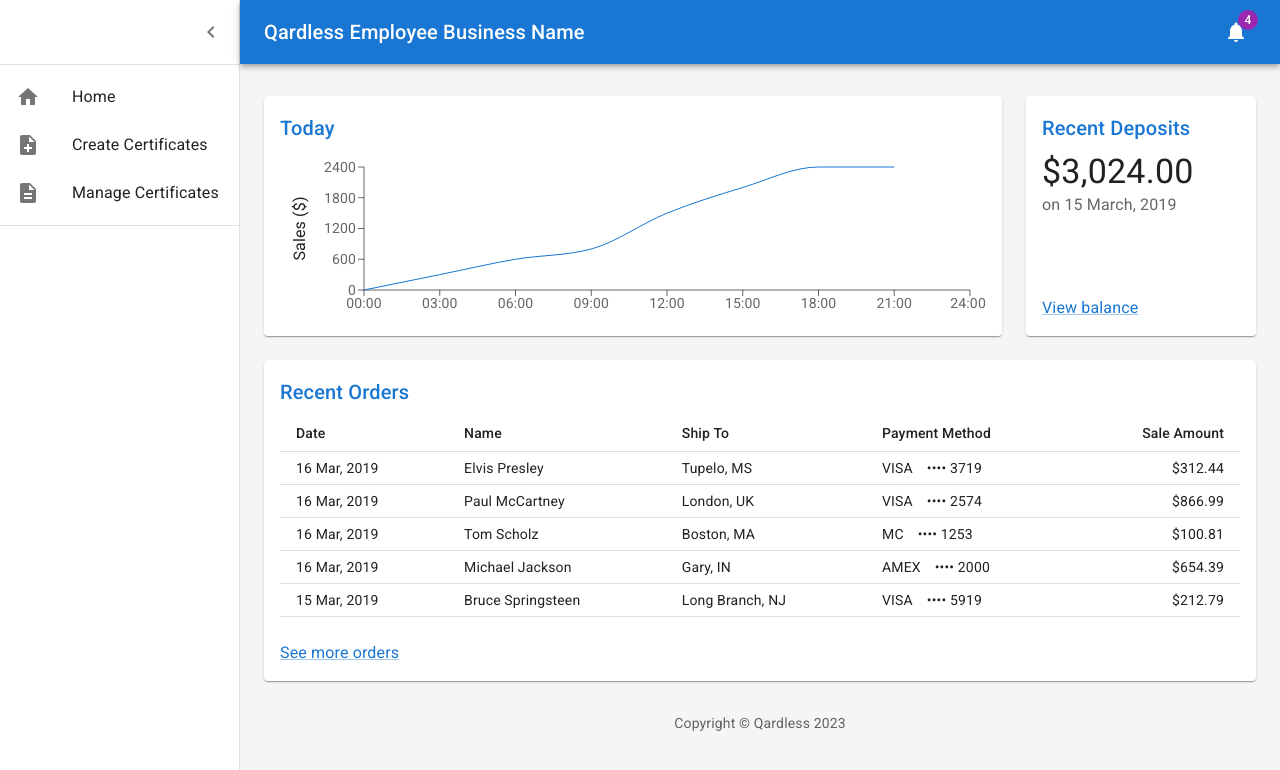
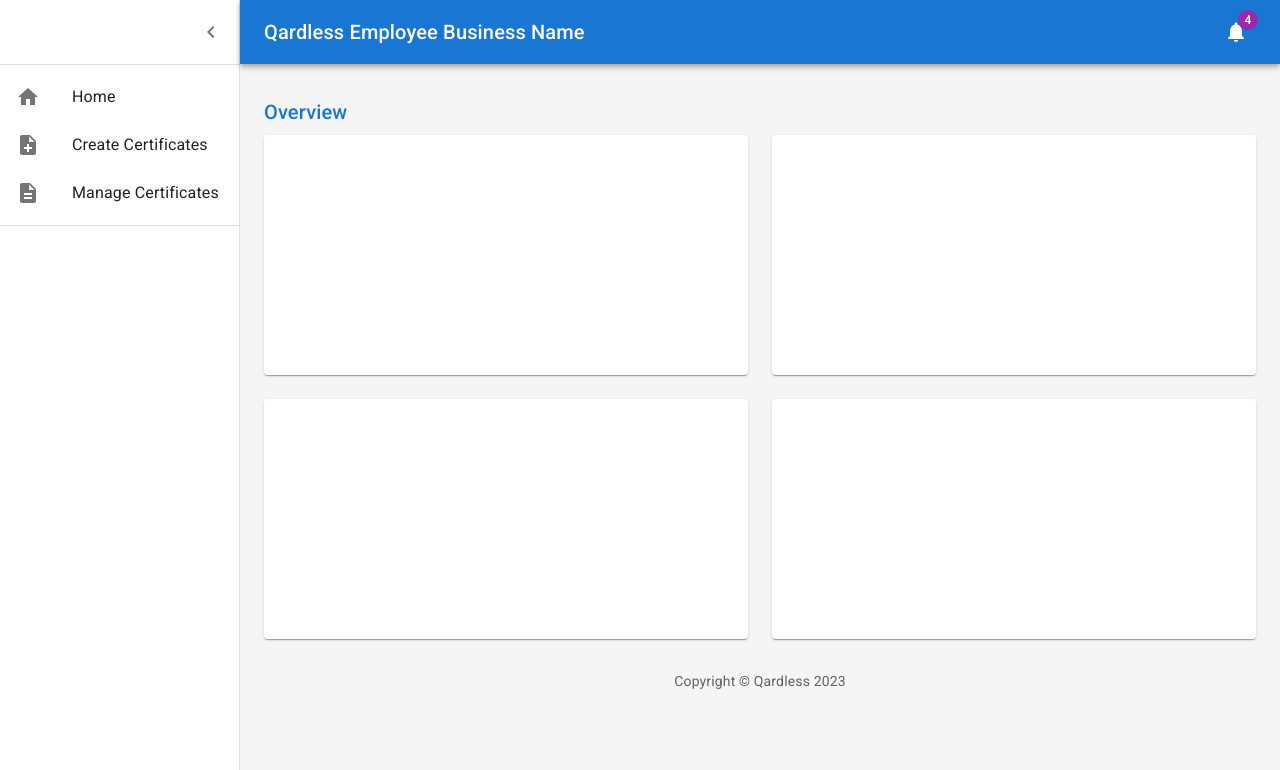
Before and after one commit to Brian-McK/QardlessWepApp, a React (Create React App) app in the folder create-react-app/: page / in a window 1280 px wide. Shown: the top 770 px of the page. Built offline with nearby package versions, Linux system fonts and the light colour scheme.

Commit message:
splittling into components to be able to render main content with routes

```diff
--- a/create-react-app/src/dashboard/Dashboard.js
+++ b/create-react-app/src/dashboard/Dashboard.js
@@ -22,6 +22,8 @@
 import Chart from "./Chart";
 import Deposits from "./Deposits";
 import Orders from "./Orders";
+import Overview from "./Overview";
+import Title from "./Title";
 
 function Copyright(props) {
   return (
@@ -161,43 +163,13 @@
           }}
         >
           <Toolbar />
+          {/* Main Content */}
           <Container maxWidth="lg" sx={{ mt: 4, mb: 4 }}>
-            <Grid container spacing={3}>
-              {/* Chart */}
-              <Grid item xs={12} md={8} lg={9}>
-                <Paper
-                  sx={{
-                    p: 2,
-                    display: "flex",
-                    flexDirection: "column",
-                    height: 240,
-                  }}
-                >
-                  <Chart />
-                </Paper>
-              </Grid>
-              {/* Recent Deposits */}
-              <Grid item xs={12} md={4} lg={3}>
-                <Paper
-                  sx={{
-                    p: 2,
-                    display: "flex",
-                    flexDirection: "column",
-                    height: 240,
-                  }}
-                >
-                  <Deposits />
-                </Paper>
-              </Grid>
-              {/* Recent Orders */}
-              <Grid item xs={12}>
-                <Paper sx={{ p: 2, display: "flex", flexDirection: "column" }}>
-                  <Orders />
-                </Paper>
-              </Grid>
-            </Grid>
+            <Title>Overview</Title>
+            <Overview />
             <Copyright sx={{ pt: 4 }} />
           </Container>
+          {/* Main Content */}
         </Box>
       </Box>
     </ThemeProvider>
--- /dev/null
+++ b/create-react-app/src/dashboard/Overview.js
@@ -0,0 +1,55 @@
+import * as React from "react";
+
+import Grid from "@mui/material/Grid";
+import Paper from "@mui/material/Paper";
+
+export default function Overview() {
+  return (
+    <Grid container spacing={3}>
+      {/* Overview */}
+      <Grid item xs={12} md={6} lg={6}>
+        <Paper
+          sx={{
+            p: 2,
+            display: "flex",
+            flexDirection: "column",
+            height: 240,
+          }}
+        ></Paper>
+      </Grid>
+      {/* Overview */}
+      <Grid item xs={12} md={6} lg={6}>
+        <Paper
+          sx={{
+            p: 2,
+            display: "flex",
+            flexDirection: "column",
+            height: 240,
+          }}
+        ></Paper>
+      </Grid>
+      {/* Overview */}
+      <Grid item xs={12} md={6} lg={6}>
+        <Paper
+          sx={{
+            p: 2,
+            display: "flex",
+            flexDirection: "column",
+            height: 240,
+          }}
+        ></Paper>
+      </Grid>
+      {/* Overview */}
+      <Grid item xs={12} md={6} lg={6}>
+        <Paper
+          sx={{
+            p: 2,
+            display: "flex",
+            flexDirection: "column",
+            height: 240,
+          }}
+        ></Paper>
+      </Grid>
+    </Grid>
+  );
+}
```
